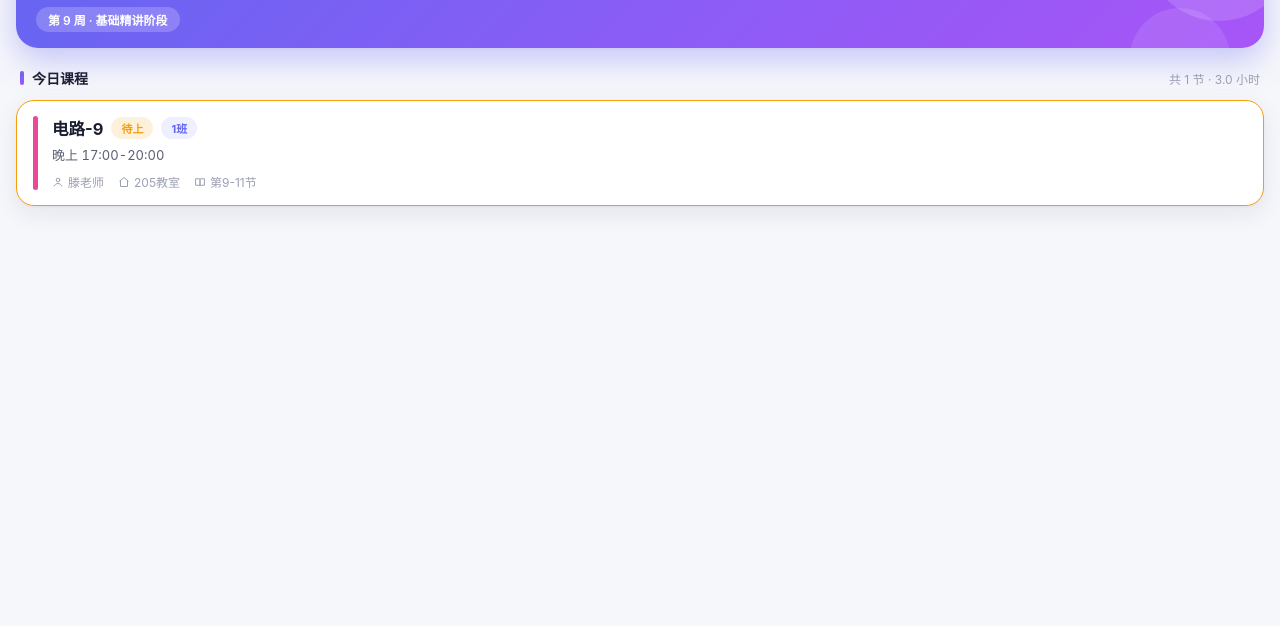
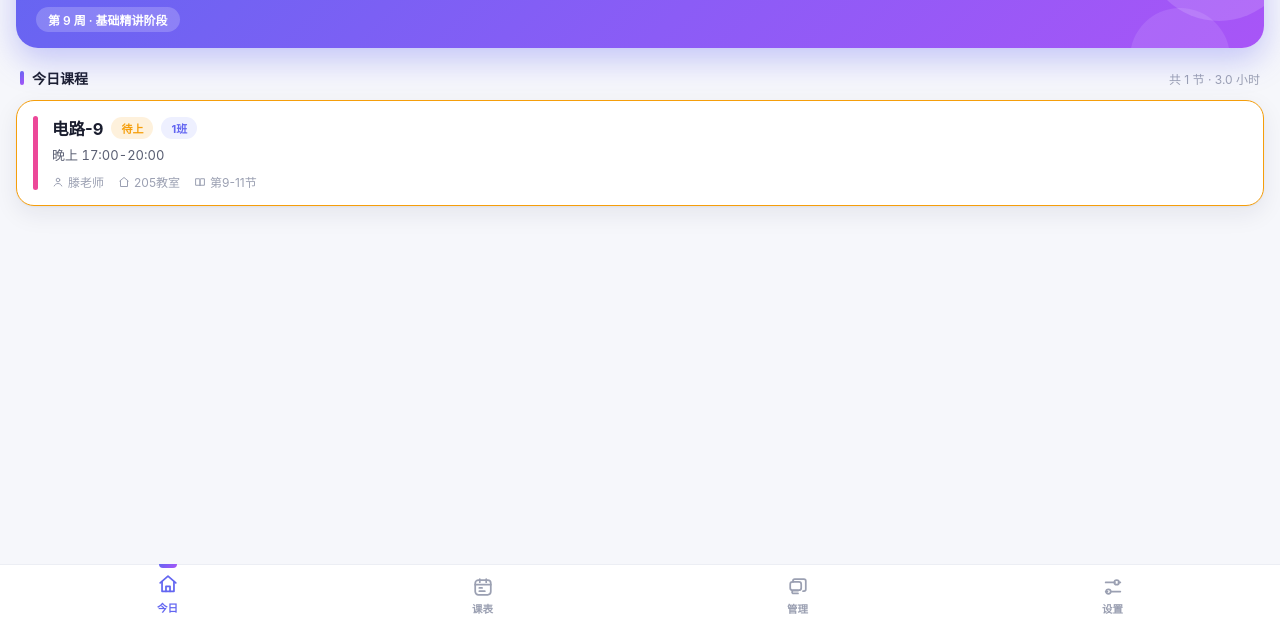
Before and after one commit to shizsc/wensheng-app1, a website with bundled scripts: page index.html in a window 1280 px wide. Shown: the part 174-800 px from the top of the page. Built offline with nearby package versions, Linux system fonts and the light colour scheme; no server answers.

Commit message:
chore: release v1.3.2 source

```diff
--- a/css/style.css
+++ b/css/style.css
@@ -86,6 +86,11 @@ body {
   color: var(--text-1);
   -webkit-font-smoothing: antialiased;
   transition: background .35s ease, color .35s ease;
+  /* BugFix v1.3.2：body 改为 flex 列容器，让 #app 与 .tab-bar 共占 viewport 高度，
+     修复 #app 用 height:100vh 撑满 body 后 .tab-bar 被 overflow:hidden 裁掉的布局 bug。
+     .modal/.toast/.reminder-banner 均为 position:fixed 不参与文档流，不受影响。 */
+  display: flex;
+  flex-direction: column;
 }
 button, input, select { font-family: inherit; }
 
@@ -93,8 +98,11 @@ button, input, select { font-family: inherit; }
 #app {
   display: flex;
   flex-direction: column;
-  height: 100vh;
-  height: 100dvh;
+  /* BugFix v1.3.2：原 height:100vh 会与 body 的 100% 高度完全重合，
+     把兄弟节点 .tab-bar 挤出可视区。改为 flex:1 让 #app 与 .tab-bar 共享 body 高度。
+     min-height:0 是 flex 子项收缩的必要前提，否则 .page 内的滚动会失效。 */
+  flex: 1 1 auto;
+  min-height: 0;
   padding-bottom: var(--safe-bottom);
   overflow: hidden;
   position: relative;
--- a/package.json
+++ b/package.json
@@ -1,6 +1,6 @@
 {
   "name": "course-schedule-app",
-  "version": "1.3.1",
+  "version": "1.3.2",
   "description": "一款简洁实用的课程表手机 Web APP，支持 Excel 导入课程数据、周视图课表、今日课程提醒等功能。",
   "type": "module",
   "scripts": {
```
